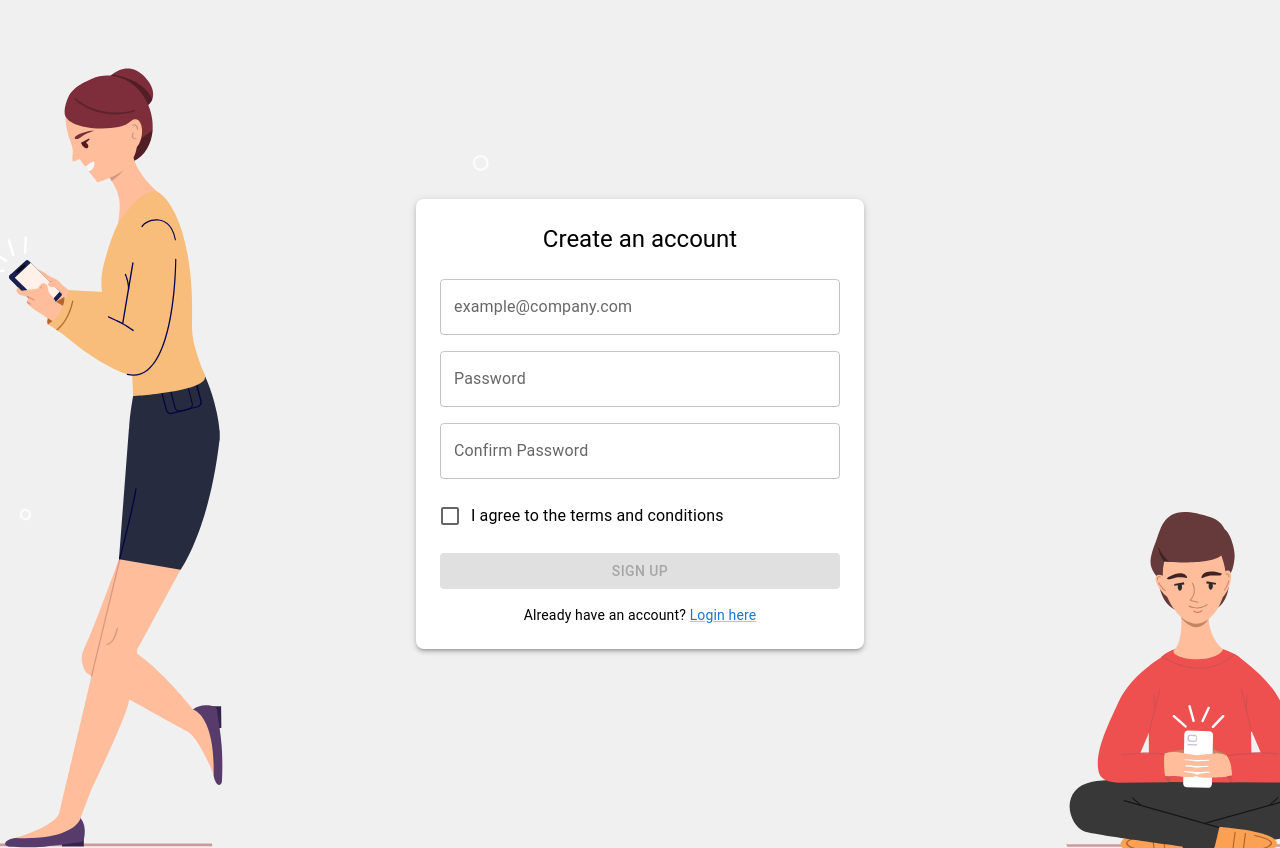
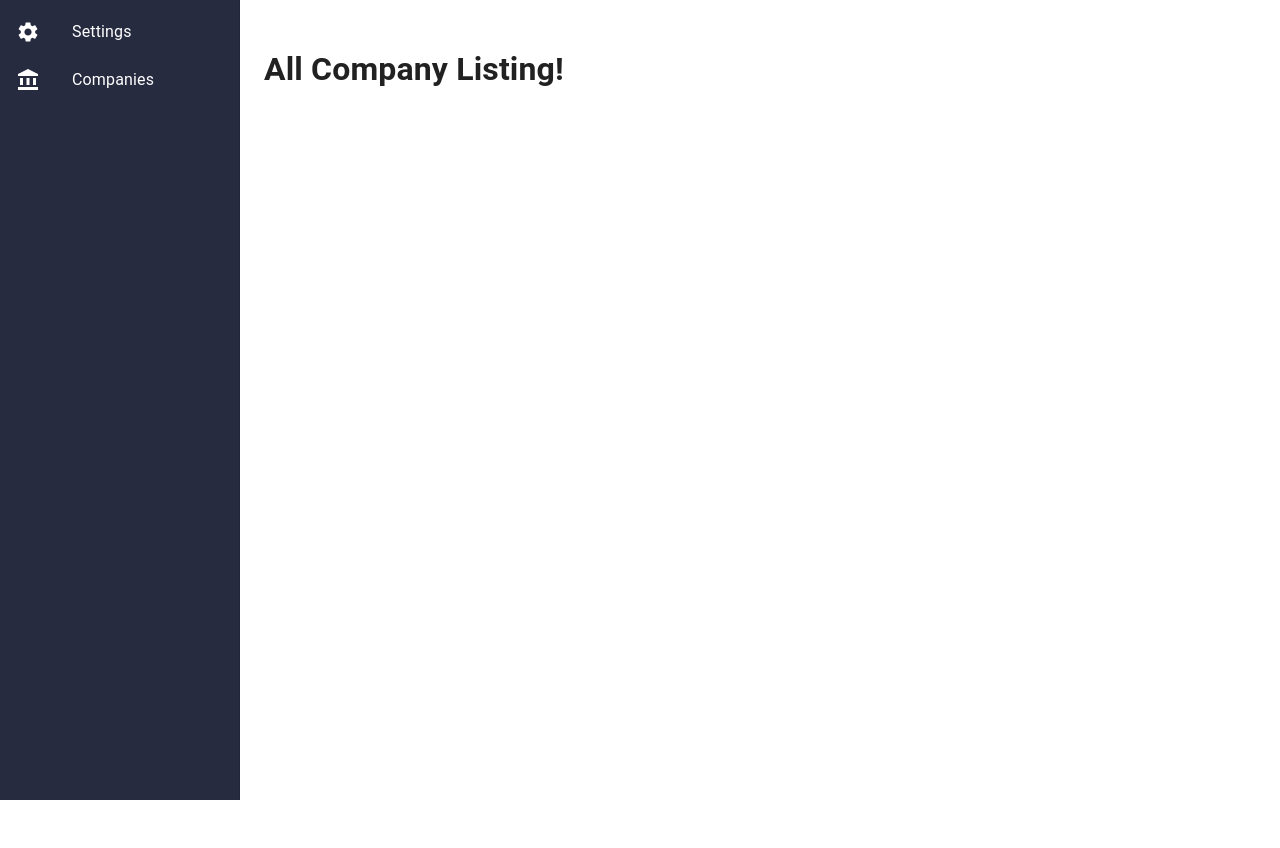
Before and after one commit to kshah3318/sharewebapp, a React (Create React App) app: page /companies in a window 1280 px wide. After the commit the page ends 800 px from the top, so only its background shows below. Built offline with nearby package versions, Linux system fonts and the light colour scheme.

Commit message:
Imported mui system latest library and enhancements for making sidebar dark with black background

```diff
--- a/package.json
+++ b/package.json
@@ -7,6 +7,7 @@
     "@emotion/styled": "^11.11.5",
     "@mui/icons-material": "^5.15.19",
     "@mui/material": "^5.15.19",
+    "@mui/system": "^5.15.15",
     "@testing-library/jest-dom": "^5.17.0",
     "@testing-library/react": "^13.4.0",
     "@testing-library/user-event": "^13.5.0",
--- a/src/App.tsx
+++ b/src/App.tsx
@@ -4,7 +4,7 @@ import { createBrowserRouter, RouterProvider, RouteObject } from 'react-router-d
 import SignIn from './components/user/SignIn';
 import SignUp from './components/user/SignUp';
 import Settings from './components/user/Settings';
-import Transactions from './components/user/Transactions';
+import CompanyListing from './components/user/CompanyListing';
 import Dashboard from './components/user/Dashboard';
 import './App.css';
 const routes: RouteObject[] = [
@@ -25,8 +25,8 @@ const routes: RouteObject[] = [
     element: <Settings />
   },
   {
-    path: '/transactions',
-    element: <Transactions />
+    path: '/companies',
+    element: <CompanyListing />
   },
   {
     path: '*',
--- a/src/components/common/SidebarMenu.tsx
+++ b/src/components/common/SidebarMenu.tsx
@@ -11,7 +11,7 @@ import ListItemText from '@mui/material/ListItemText';
 import SettingsIcon from '@mui/icons-material/Settings';
 import AccountBalanceIcon from '@mui/icons-material/AccountBalance';
 import { Link } from 'react-router-dom';
-import { makeStyles } from '@mui/material/styles';
+import { styled } from '@mui/system'
 
 const drawerWidth = 240;
 const DrawerList = (
@@ -19,11 +19,11 @@ const DrawerList = (
      <List>
         {[
           { text: 'Settings', icon: <SettingsIcon />, link: '/settings' },
-          { text: 'Transactions', icon: <AccountBalanceIcon />, link: '/transactions' },
+          { text: 'Companies', icon: <AccountBalanceIcon />, link: '/companies' },
         ].map((item) => (
           <ListItem key={item.text} disablePadding>
             <ListItemButton component={Link} to={item.link}>
-              <ListItemIcon>{item.icon}</ListItemIcon>
+              <ListItemIcon sx={{ color: 'white' }}>{item.icon}</ListItemIcon>
               <ListItemText primary={item.text} />
             </ListItemButton>
           </ListItem>
@@ -32,9 +32,20 @@ const DrawerList = (
     </Box>
 );
 
+const StyledDrawer = styled(Drawer)({
+  width: drawerWidth,
+  flexShrink: 0,
+  '& .MuiDrawer-paper': {
+    width: drawerWidth,
+    boxSizing: 'border-box',
+    backgroundColor: '#262b40',
+    color: 'white',
+  },
+});
+
 const SidebarMenu = () => {
     return(
-         <Drawer
+         <StyledDrawer
           variant="permanent"
             sx={{
                 width: drawerWidth,
@@ -43,7 +54,7 @@ const SidebarMenu = () => {
             }}
     >
       {DrawerList}
-    </Drawer>
+    </StyledDrawer>
     );
 };
 
--- a/src/components/user/Transactions.tsx
+++ b/src/components/user/CompanyListing.tsx
@@ -1,6 +1,6 @@
 import React, { useState } from 'react';
 import { Box, Button, Typography } from '@mui/material';
-import SidebarMenu from '../../components/common/SidebarMenu'// Adjust the path as needed
+import SidebarMenu from '../common/SidebarMenu'// Adjust the path as needed
 import { styled } from '@mui/material/styles';
 import { Route, Routes } from 'react-router-dom';
 import CssBaseline from '@mui/material/CssBaseline';
@@ -12,7 +12,7 @@ const Transactions = () => {
         <SidebarMenu />
         <Box component="main" sx={{ flexGrow: 1, p: 3 }}>
           {/* Your main content goes here */}
-          <h1>Transactions!</h1>
+          <h1>All Company Listing!</h1>
         </Box>
       </Box>
       );
```
Also changed, not shown: 1 other file (tests, documents, lock files or other folders).
